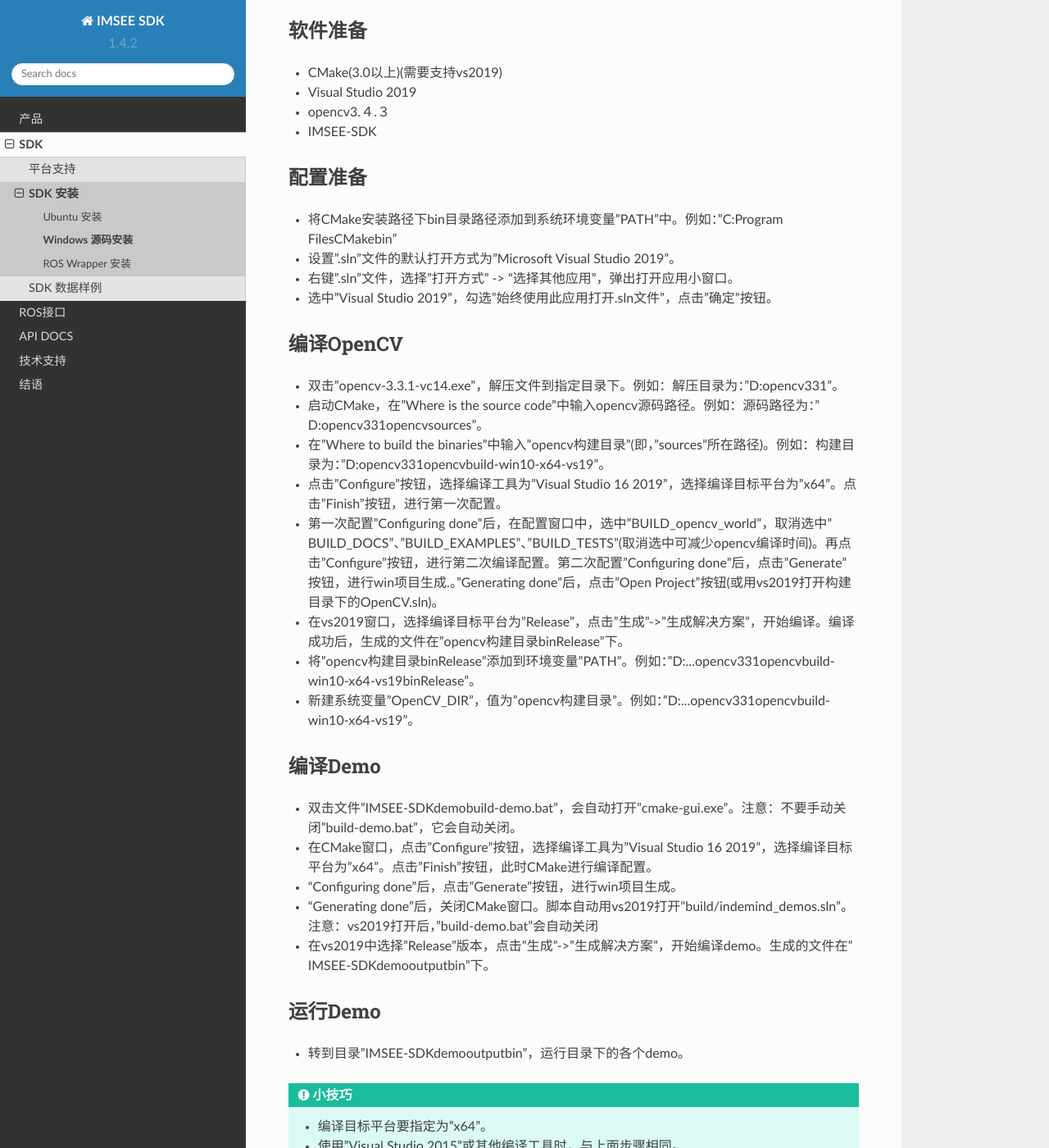
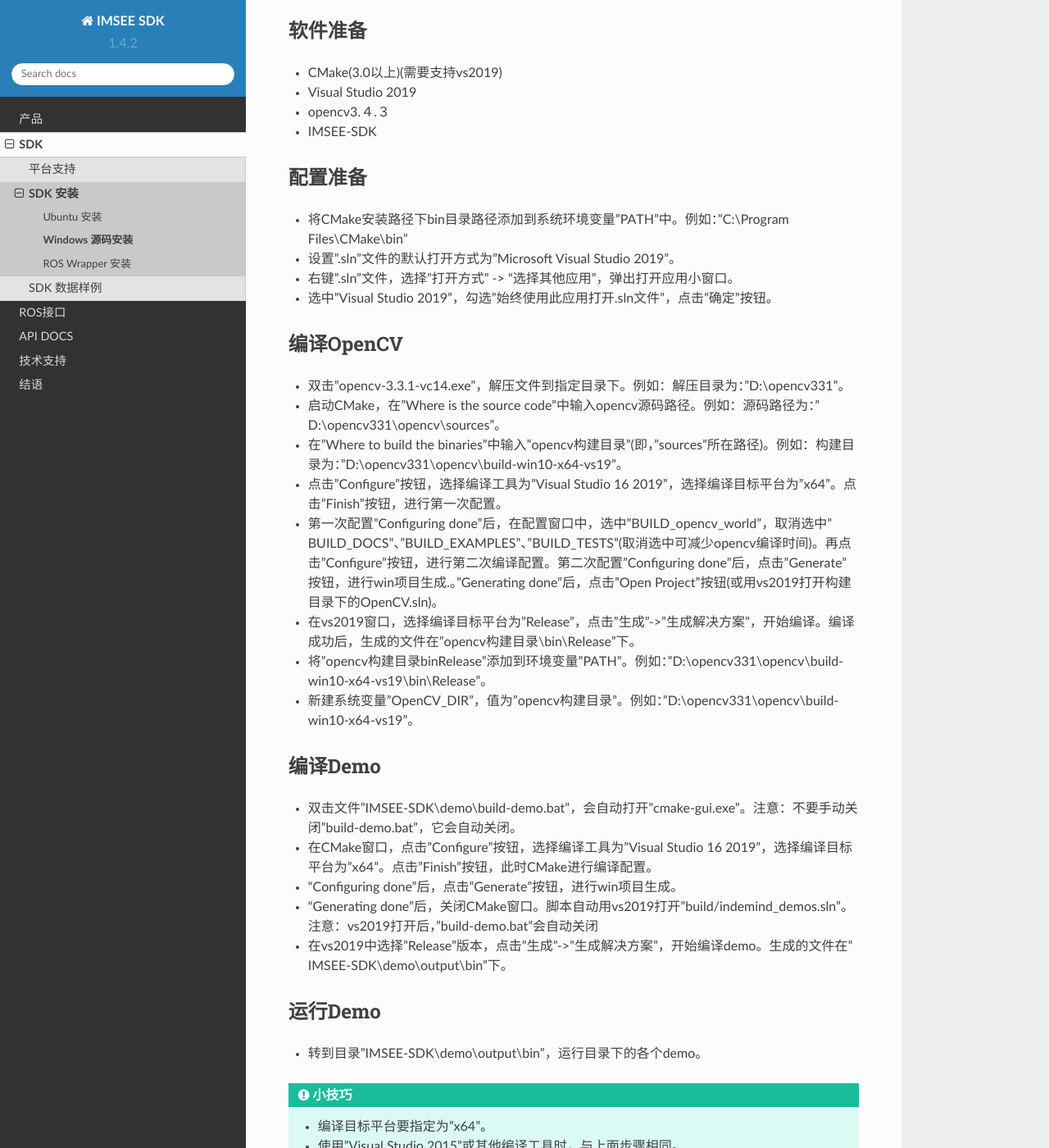
Before and after one commit to INDEMIND/IMSEE-SDK-DOCS, a Sphinx documentation site: the page built from docs/src/sdk/install_windows.rst, in a window 1280 px wide and 1400 px high, scrolled down 245 px. Shown: the whole window at 82% size. Built offline with Sphinx 7.4.7 and the Read the Docs theme 2.0.0, drawn with Linux system fonts in a browser that asks for light colours.

Commit message:
update windows

```diff
--- a/docs/src/sdk/install_windows.rst
+++ b/docs/src/sdk/install_windows.rst
@@ -31,33 +31,33 @@
 
 配置准备
 -----------
-* 将CMake安装路径下bin目录路径添加到系统环境变量"PATH"中。例如："C:\Program Files\CMake\bin"
+* 将CMake安装路径下bin目录路径添加到系统环境变量"PATH"中。例如："C:\\Program Files\\CMake\\bin"
 * 设置".sln"文件的默认打开方式为"Microsoft Visual Studio 2019"。
 * 右键".sln"文件，选择"打开方式" -> "选择其他应用"，弹出打开应用小窗口。
 * 选中"Visual Studio 2019"，勾选"始终使用此应用打开.sln文件"，点击"确定"按钮。
 
 编译OpenCV
 -----------
-* 双击"opencv-3.3.1-vc14.exe"，解压文件到指定目录下。例如：解压目录为："D:\opencv331"。
-* 启动CMake，在"Where is the source code"中输入opencv源码路径。例如：源码路径为："D:\opencv331\opencv\sources"。
-* 在"Where to build the binaries"中输入"opencv构建目录"(即，"sources"所在路径)。例如：构建目录为："D:\opencv331\opencv\build-win10-x64-vs19"。
+* 双击"opencv-3.3.1-vc14.exe"，解压文件到指定目录下。例如：解压目录为："D:\\opencv331"。
+* 启动CMake，在"Where is the source code"中输入opencv源码路径。例如：源码路径为："D:\\opencv331\\opencv\\sources"。
+* 在"Where to build the binaries"中输入"opencv构建目录"(即，"sources"所在路径)。例如：构建目录为："D:\\opencv331\\opencv\\build-win10-x64-vs19"。
 * 点击"Configure"按钮，选择编译工具为"Visual Studio 16 2019"，选择编译目标平台为"x64"。点击"Finish"按钮，进行第一次配置。
 * 第一次配置"Configuring done"后，在配置窗口中，选中"BUILD_opencv_world"，取消选中"BUILD_DOCS"、"BUILD_EXAMPLES"、"BUILD_TESTS"(取消选中可减少opencv编译时间)。再点击"Configure"按钮，进行第二次编译配置。第二次配置"Configuring done"后，点击"Generate"按钮，进行win项目生成.。"Generating done"后，点击"Open Project"按钮(或用vs2019打开构建目录下的OpenCV.sln)。
-* 在vs2019窗口，选择编译目标平台为"Release"，点击"生成"->"生成解决方案"，开始编译。编译成功后，生成的文件在"opencv构建目录\bin\Release"下。
-* 将"opencv构建目录\bin\Release"添加到环境变量"PATH"。例如："D:\...\opencv331\opencv\build-win10-x64-vs19\bin\Release"。
-* 新建系统变量"OpenCV_DIR"，值为"opencv构建目录"。例如："D:\...\opencv331\opencv\build-win10-x64-vs19"。
+* 在vs2019窗口，选择编译目标平台为"Release"，点击"生成"->"生成解决方案"，开始编译。编译成功后，生成的文件在"opencv构建目录\\bin\\Release"下。
+* 将"opencv构建目录\bin\Release"添加到环境变量"PATH"。例如："D:\\opencv331\\opencv\\build-win10-x64-vs19\\bin\\Release"。
+* 新建系统变量"OpenCV_DIR"，值为"opencv构建目录"。例如："D:\\opencv331\\opencv\\build-win10-x64-vs19"。
 
 编译Demo
 -----------
-* 双击文件"IMSEE-SDK\demo\build-demo.bat"，会自动打开"cmake-gui.exe"。注意：不要手动关闭"build-demo.bat"，它会自动关闭。
+* 双击文件"IMSEE-SDK\\demo\\build-demo.bat"，会自动打开"cmake-gui.exe"。注意：不要手动关闭"build-demo.bat"，它会自动关闭。
 * 在CMake窗口，点击"Configure"按钮，选择编译工具为"Visual Studio 16 2019"，选择编译目标平台为"x64"。点击"Finish"按钮，此时CMake进行编译配置。
 * "Configuring done"后，点击"Generate"按钮，进行win项目生成。
 * "Generating done"后，关闭CMake窗口。脚本自动用vs2019打开"build/indemind_demos.sln"。注意：vs2019打开后，"build-demo.bat"会自动关闭
-* 在vs2019中选择"Release"版本，点击"生成"->"生成解决方案"，开始编译demo。生成的文件在"IMSEE-SDK\demo\output\bin"下。
+* 在vs2019中选择"Release"版本，点击"生成"->"生成解决方案"，开始编译demo。生成的文件在"IMSEE-SDK\\demo\\output\\bin"下。
 
 运行Demo
 -----------
-* 转到目录"IMSEE-SDK\demo\output\bin"，运行目录下的各个demo。
+* 转到目录"IMSEE-SDK\\demo\\output\\bin"，运行目录下的各个demo。
 
 .. tip::
   * 编译目标平台要指定为"x64"。
```
